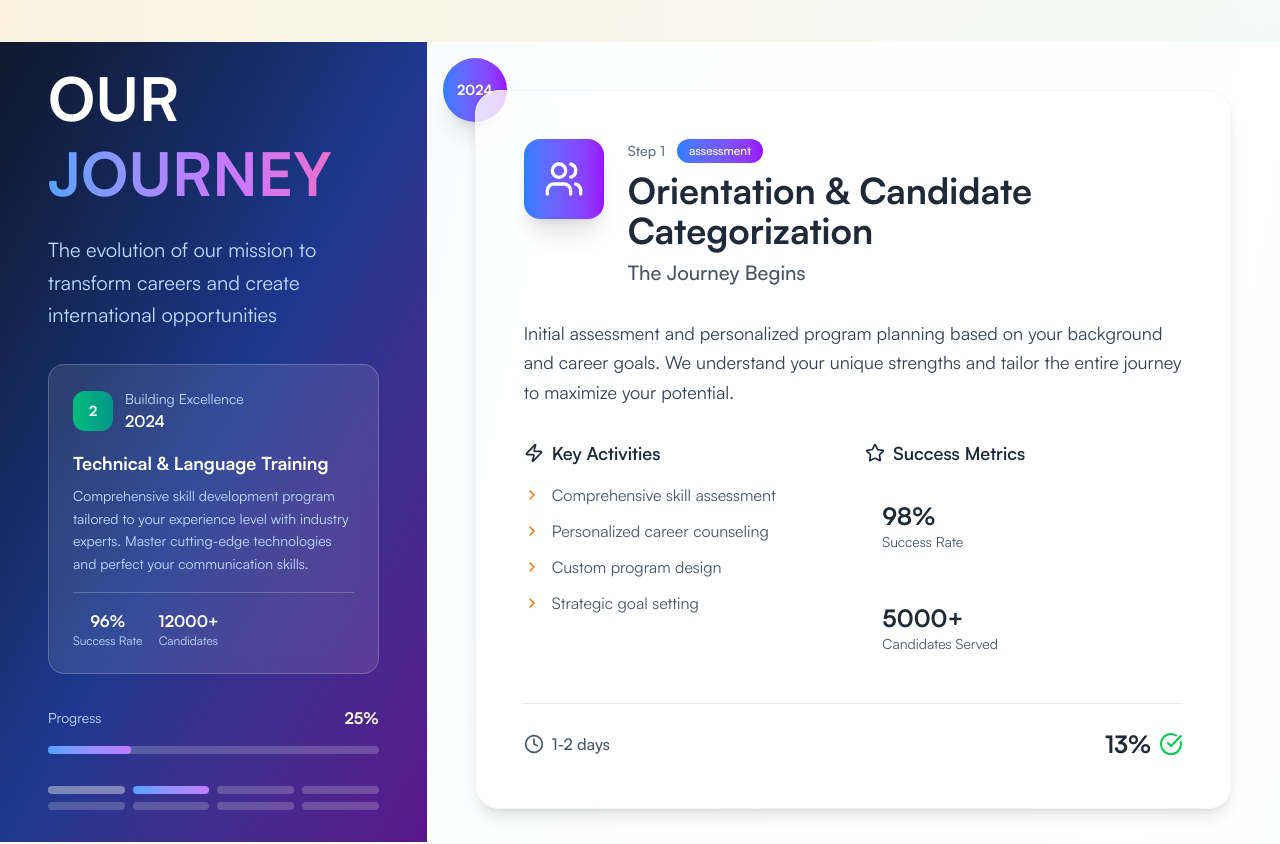
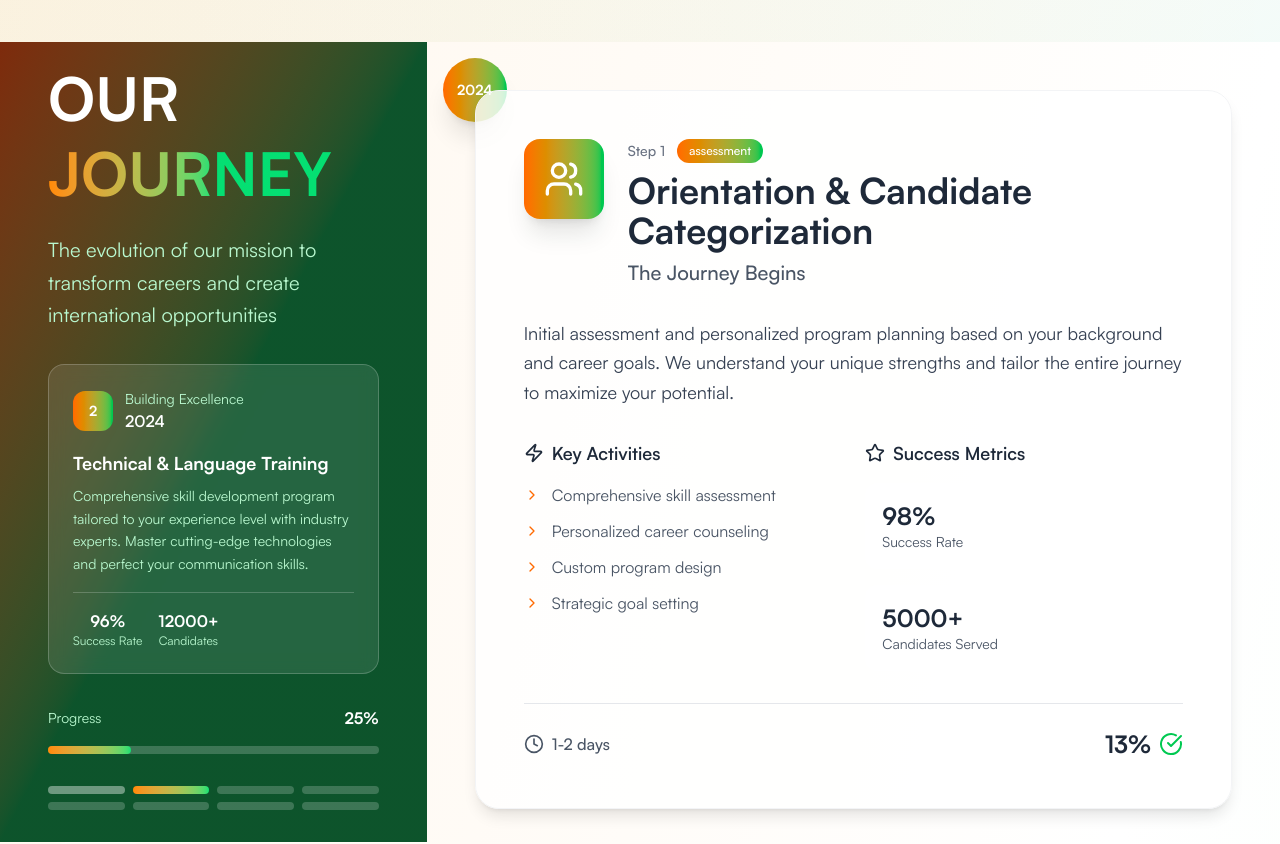
Before and after one commit to rupin-desai/vishwabharti-dev, a React (Vite) app: page /program in a window 1280 px wide. Shown: the part 920-1764 px from the top of the page. Built offline with nearby package versions, Linux system fonts and the light colour scheme.

Commit message:
Journey section color changes

```diff
--- a/src/Program/ProgramJourney.jsx
+++ b/src/Program/ProgramJourney.jsx
@@ -29,8 +29,8 @@ const steps = [
     icon: Users,
     duration: "1-2 days",
     category: "assessment",
-    color: "from-blue-500 to-purple-600",
-    bgColor: "bg-gradient-to-br from-blue-50 to-purple-50",
+    color: "from-orange-500 to-green-500",
+    bgColor: "bg-gradient-to-br from-orange-50 to-green-50",
     details: ["Comprehensive skill assessment", "Personalized career counseling", "Custom program design", "Strategic goal setting"],
     stats: { success: "98%", candidates: "5000+" },
   },
@@ -43,8 +43,8 @@ const steps = [
     icon: FileText,
     duration: "2 years (Freshers) / 6 months (Experienced)",
     category: "training",
-    color: "from-emerald-500 to-teal-600",
-    bgColor: "bg-gradient-to-br from-emerald-50 to-teal-50",
+    color: "from-orange-500 to-green-500",
+    bgColor: "bg-gradient-to-br from-orange-50 to-green-50",
     details: ["Advanced technical bootcamp", "Language proficiency enhancement", "Leadership & soft skills", "Industry-specific certification"],
     stats: { success: "96%", candidates: "12000+" },
   },
@@ -57,8 +57,8 @@ const steps = [
     icon: Target,
     duration: "2-4 weeks",
     category: "placement",
-    color: "from-orange-500 to-red-600",
-    bgColor: "bg-gradient-to-br from-orange-50 to-red-50",
+    color: "from-orange-500 to-green-500",
+    bgColor: "bg-gradient-to-br from-orange-50 to-green-50",
     details: ["Rigorous mock interviews", "Strategic company matching", "Expert interview coaching", "Professional offer negotiation"],
     stats: { success: "92%", candidates: "8500+" },
   },
@@ -70,8 +70,8 @@ const steps = [
     icon: FileText,
     duration: "1-2 weeks",
     category: "documentation",
-    color: "from-violet-500 to-indigo-600",
-    bgColor: "bg-gradient-to-br from-violet-50 to-indigo-50",
+    color: "from-orange-500 to-green-500",
+    bgColor: "bg-gradient-to-br from-orange-50 to-green-50",
     details: ["Thorough document verification", "Transparent fee processing", "Legal contract signing", "Full compliance assurance"],
     stats: { success: "100%", candidates: "7200+" },
   },
@@ -83,8 +83,8 @@ const steps = [
     icon: Shield,
     duration: "4-8 weeks",
     category: "legal",
-    color: "from-cyan-500 to-blue-600",
-    bgColor: "bg-gradient-to-br from-cyan-50 to-blue-50",
+    color: "from-orange-500 to-green-500",
+    bgColor: "bg-gradient-to-br from-orange-50 to-green-50",
     details: ["Expert visa application", "Complete legal documentation", "Thorough background checks", "Real-time approval tracking"],
     stats: { success: "94%", candidates: "6800+" },
   },
@@ -97,8 +97,8 @@ const steps = [
     icon: Heart,
     duration: "1 week",
     category: "medical",
-    color: "from-pink-500 to-rose-600",
-    bgColor: "bg-gradient-to-br from-pink-50 to-rose-50",
+    color: "from-orange-500 to-green-500",
+    bgColor: "bg-gradient-to-br from-orange-50 to-green-50",
     details: ["Comprehensive health screening", "Official medical certification", "Final readiness assessment", "Wellness optimization"],
     stats: { success: "99%", candidates: "6500+" },
   },
@@ -111,8 +111,8 @@ const steps = [
     icon: Plane,
     duration: "1-2 days",
     category: "travel",
-    color: "from-amber-500 to-orange-600",
-    bgColor: "bg-gradient-to-br from-amber-50 to-orange-50",
+    color: "from-orange-500 to-green-500",
+    bgColor: "bg-gradient-to-br from-orange-50 to-green-50",
     details: ["Premium flight booking", "Comprehensive travel insurance", "Dedicated airport assistance", "Seamless arrival coordination"],
     stats: { success: "100%", candidates: "6200+" },
   },
@@ -125,8 +125,8 @@ const steps = [
     icon: MapPin,
     duration: "Ongoing",
     category: "support",
-    color: "from-green-500 to-emerald-600",
-    bgColor: "bg-gradient-to-br from-green-50 to-emerald-50",
+    color: "from-orange-500 to-green-500",
+    bgColor: "bg-gradient-to-br from-orange-50 to-green-50",
     details: ["Comprehensive settlement support", "24/7 dedicated helpline", "Community integration programs", "Continuous career guidance"],
     stats: { success: "97%", candidates: "5800+" },
   },
@@ -192,24 +192,33 @@ const ProgramJourney = () => {
 
   const scrollToStep = (index) => {
     sectionRefs.current[index]?.scrollIntoView({
-      behavior: 'smooth',
-      block: 'center'
+      behavior: "smooth",
+      block: "center",
     });
   };
 
   return (
-    <div ref={containerRef} className="min-h-screen bg-gradient-to-br from-slate-50 via-white to-blue-50 overflow-hidden">
+    <div ref={containerRef} className="min-h-screen bg-gradient-to-br from-orange-50 via-white to-green-50 overflow-hidden">
       {/* Animated Background */}
       <div className="fixed inset-0 overflow-hidden pointer-events-none">
-        <div className="absolute -top-40 -right-40 w-96 h-96 bg-gradient-to-br from-blue-200 to-purple-200 rounded-full mix-blend-multiply filter blur-3xl opacity-20 animate-pulse"></div>
-        <div className="absolute -bottom-40 -left-40 w-96 h-96 bg-gradient-to-br from-emerald-200 to-teal-200 rounded-full mix-blend-multiply filter blur-3xl opacity-20 animate-pulse delay-1000"></div>
-        <div className="absolute top-1/2 left-1/2 transform -translate-x-1/2 -translate-y-1/2 w-[500px] h-[500px] bg-gradient-to-br from-orange-200 to-pink-200 rounded-full mix-blend-multiply filter blur-3xl opacity-15 animate-pulse delay-2000"></div>
+        <div
+          className="absolute -top-40 -right-40 w-96 h-96 bg-gradient-to-br from-orange-200 to-green-200 rounded-full mix-blend-multiply filter blur-3xl opacity-20 animate-pulse"
+          style={{ animationDelay: "0s" }}
+        ></div>
+        <div
+          className="absolute -bottom-40 -left-40 w-96 h-96 bg-gradient-to-br from-orange-200 to-green-200 rounded-full mix-blend-multiply filter blur-3xl opacity-20 animate-pulse"
+          style={{ animationDelay: "1s" }}
+        ></div>
+        <div
+          className="absolute top-1/2 left-1/2 transform -translate-x-1/2 -translate-y-1/2 w-[500px] h-[500px] bg-gradient-to-br from-orange-200 to-green-200 rounded-full mix-blend-multiply filter blur-3xl opacity-15 animate-pulse"
+          style={{ animationDelay: "2s" }}
+        ></div>
       </div>
 
       <div className="relative z-10 flex">
         {/* Sticky Left Panel */}
         <div className="w-1/3 relative">
-          <div className="sticky top-0 h-screen flex flex-col justify-center p-12 bg-gradient-to-br from-slate-900 via-blue-900 to-purple-900 text-white">
+          <div className="sticky top-0 h-screen flex flex-col justify-center p-12 bg-gradient-to-br from-orange-900 via-green-900 to-green-900 text-white">
             <motion.div
               initial={{ opacity: 0, x: -50 }}
               animate={isVisible ? { opacity: 1, x: 0 } : {}}
@@ -219,7 +228,7 @@ const ProgramJourney = () => {
               {/* Header */}
               <div>
                 <motion.div
-                  className="inline-flex items-center gap-2 bg-gradient-to-r from-blue-500 to-purple-500 px-4 py-2 rounded-full text-sm font-medium mb-6"
+                  className="inline-flex items-center gap-2 bg-gradient-to-r from-orange-500 to-green-500 px-4 py-2 rounded-full text-sm font-medium mb-6"
                   whileHover={{ scale: 1.05 }}
                   whileTap={{ scale: 0.95 }}
                 >
@@ -229,12 +238,12 @@ const ProgramJourney = () => {
 
                 <h1 className="text-6xl font-bold mb-6 leading-tight">
                   <span className="block text-white">OUR</span>
-                  <span className="block bg-gradient-to-r from-blue-400 via-purple-400 to-pink-400 bg-clip-text text-transparent">
+                  <span className="block bg-gradient-to-r from-orange-400 via-green-400 to-green-400 bg-clip-text text-transparent">
                     JOURNEY
                   </span>
                 </h1>
 
-                <p className="text-xl text-blue-200 leading-relaxed max-w-md">
+                <p className="text-xl text-green-200 leading-relaxed max-w-md">
                   The evolution of our mission to transform careers and create international opportunities
                 </p>
               </div>
@@ -250,26 +259,28 @@ const ProgramJourney = () => {
                   className="bg-white/10 backdrop-blur-sm rounded-2xl p-6 border border-white/20"
                 >
                   <div className="flex items-center gap-3 mb-4">
-                    <div className={`w-10 h-10 rounded-xl bg-gradient-to-r ${steps[activeStep].color} flex items-center justify-center`}>
+                    <div
+                      className={`w-10 h-10 rounded-xl bg-gradient-to-r ${steps[activeStep].color} flex items-center justify-center`}
+                    >
                       <span className="text-white font-bold text-sm">{activeStep + 1}</span>
                     </div>
                     <div>
-                      <div className="text-blue-200 text-sm">{steps[activeStep].subtitle}</div>
+                      <div className="text-green-200 text-sm">{steps[activeStep].subtitle}</div>
                       <div className="text-white font-semibold">{steps[activeStep].year}</div>
                     </div>
                   </div>
 
                   <h3 className="text-white font-bold text-lg mb-2">{steps[activeStep].title}</h3>
-                  <p className="text-blue-200 text-sm leading-relaxed">{steps[activeStep].description}</p>
+                  <p className="text-green-200 text-sm leading-relaxed">{steps[activeStep].description}</p>
 
                   <div className="flex items-center gap-4 mt-4 pt-4 border-t border-white/20">
                     <div className="text-center">
                       <div className="text-white font-bold">{steps[activeStep].stats.success}</div>
-                      <div className="text-blue-200 text-xs">Success Rate</div>
+                      <div className="text-green-200 text-xs">Success Rate</div>
                     </div>
                     <div className="text-center">
                       <div className="text-white font-bold">{steps[activeStep].stats.candidates}</div>
-                      <div className="text-blue-200 text-xs">Candidates</div>
+                      <div className="text-green-200 text-xs">Candidates</div>
                     </div>
                   </div>
                 </motion.div>
@@ -278,7 +289,7 @@ const ProgramJourney = () => {
               {/* Progress */}
               <div className="space-y-4">
                 <div className="flex items-center justify-between">
-                  <span className="text-blue-200 text-sm">Progress</span>
+                  <span className="text-green-200 text-sm">Progress</span>
                   <span className="text-white font-bold">
                     {Math.round(((activeStep + 1) / steps.length) * 100)}%
                   </span>
@@ -286,7 +297,7 @@ const ProgramJourney = () => {
 
                 <div className="w-full bg-white/20 rounded-full h-2">
                   <motion.div
-                    className="bg-gradient-to-r from-blue-400 to-purple-400 h-2 rounded-full"
+                    className="bg-gradient-to-r from-orange-400 to-green-400 h-2 rounded-full"
                     initial={{ width: 0 }}
                     animate={{ width: `${((activeStep + 1) / steps.length) * 100}%` }}
                     transition={{ duration: 0.6, ease: "easeOut" }}
@@ -302,10 +313,10 @@ const ProgramJourney = () => {
                     onClick={() => scrollToStep(index)}
                     className={`h-2 rounded-full transition-all duration-300 ${
                       index === activeStep
-                        ? 'bg-gradient-to-r from-blue-400 to-purple-400'
+                        ? "bg-gradient-to-r from-orange-400 to-green-400"
                         : index < activeStep
-                          ? 'bg-white/40'
-                          : 'bg-white/20'
+                        ? "bg-white/40"
+                        : "bg-white/20"
                     }`}
                     whileHover={{ scale: 1.1 }}
                     whileTap={{ scale: 0.9 }}
@@ -322,7 +333,7 @@ const ProgramJourney = () => {
                   whileTap={{ scale: 0.95 }}
                 >
                   {isPlaying ? <Pause className="w-4 h-4" /> : <Play className="w-4 h-4" />}
-                  {isPlaying ? 'Pause' : 'Play'}
+                  {isPlaying ? "Pause" : "Play"}
                 </motion.button>
               </div>
             </motion.div>
@@ -339,7 +350,7 @@ const ProgramJourney = () => {
               return (
                 <motion.div
                   key={index}
-                  ref={(el) => sectionRefs.current[index] = el}
+                  ref={(el) => (sectionRefs.current[index] = el)}
                   initial={{ opacity: 0, x: 50 }}
                   whileInView={{ opacity: 1, x: 0 }}
                   transition={{ duration: 0.8, delay: 0.2 }}
@@ -362,13 +373,17 @@ const ProgramJourney = () => {
                     className={`relative overflow-hidden rounded-3xl transition-all duration-700 ${
                       isActive
                         ? `${step.bgColor} shadow-2xl border-2 border-white/50 scale-105`
-                        : 'bg-white/80 hover:bg-white shadow-lg hover:shadow-xl border border-gray-100'
+                        : "bg-white/80 hover:bg-white shadow-lg hover:shadow-xl border border-gray-100"
                     }`}
                     whileHover={{ y: -10 }}
                     layout
                   >
                     {/* Gradient Overlay */}
-                    <div className={`absolute inset-0 bg-gradient-to-r ${step.color} opacity-0 transition-opacity duration-500 ${isActive ? 'opacity-5' : ''}`} />
+                    <div
+                      className={`absolute inset-0 bg-gradient-to-r ${step.color} opacity-0 transition-opacity duration-500 ${
+                        isActive ? "opacity-5" : ""
+                      }`}
+                    />
 
                     <div className="relative z-10 p-12">
                       {/* Header */}
@@ -384,7 +399,9 @@ const ProgramJourney = () => {
                         <div className="flex-1">
                           <div className="flex items-center gap-3 mb-2">
                             <span className="text-sm font-medium text-gray-500">Step {index + 1}</span>
-                            <span className={`px-3 py-1 rounded-full bg-gradient-to-r ${step.color} text-white text-xs font-medium`}>
+                            <span
+                              className={`px-3 py-1 rounded-full bg-gradient-to-r ${step.color} text-white text-xs font-medium`}
+                            >
                               {step.category}
                             </span>
                           </div>
```
